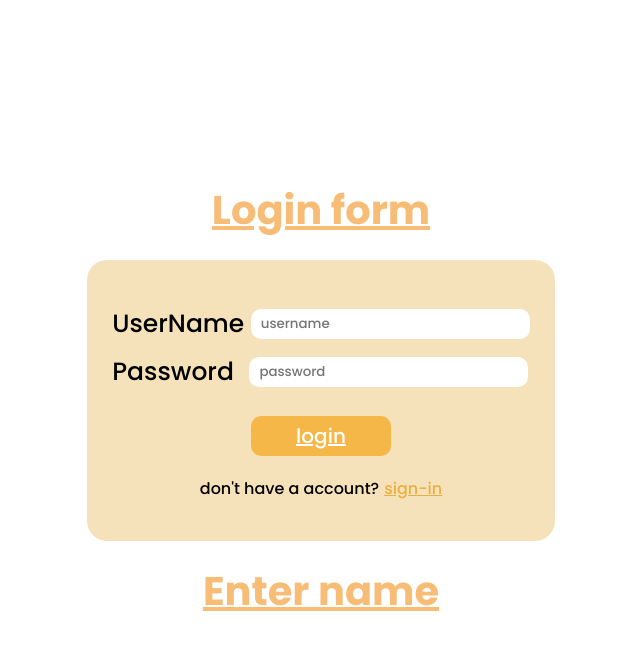
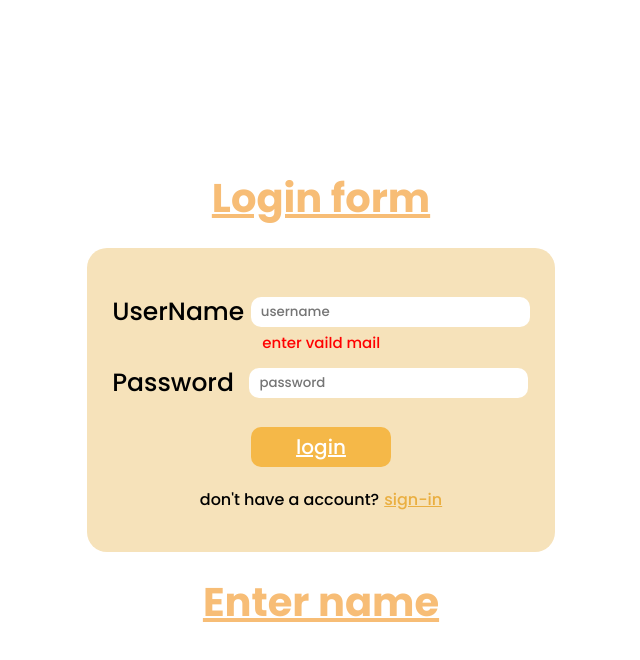
Before and after one commit to roopesh-jsp/loginForm-BasicJs, a plain HTML site: page index.html in a window 1280 px wide. Both pictures are taken after a click on the link "login". Shown: the whole page, without its empty margins (319-959 px from the left). Drawn offline with Linux system fonts and the light colour scheme.

Commit message:
2nd commit

```diff
--- a/index.html
+++ b/index.html
@@ -14,10 +14,12 @@
             <div class="in name">
                 <label for="name">UserName</label>
                 <input type="text" id="name" placeholder="username">
+                <div class="mail_error">enter vaild mail</div>
              </div>
              <div class="in password">
                 <label for="password">Password</label>
                 <input type="password" id="password" placeholder="password">
+                <div class="pass_error">enter vaild password</div>
              </div>
              <div class="login">
                 <a href="#" class="btn">login</a>
--- a/script.js
+++ b/script.js
@@ -1,4 +1,5 @@
 'use strict';
+
 
 
 document.querySelector('.btn').addEventListener('click',function(){
@@ -6,9 +7,13 @@ document.querySelector('.btn').addEventListener('click',function(){
     let b=document.querySelector('#password').value;
     if(!a){
         document.querySelector('.msg').textContent="Enter name";
+        const email_msg=document.querySelector('.mail_error')
+        email_msg.style.display="block";
     }
     else if(!b){
         document.querySelector('.msg').textContent="enter pasword";
+        const pass_msg=document.querySelector('.pass_error')
+        pass_msg.style.display="block";
     }
     if(a && b){
         document.querySelector('.msg').textContent="loged in";
--- a/style.css
+++ b/style.css
@@ -78,3 +78,10 @@ a{
     list-style: none;
     color: rgb(234, 175, 65);
 }
+.mail_error ,.pass_error{
+    font-size: 15px;
+    color: #ff0000;
+    position: relative;
+    left:150px;
+    display: none;
+}
```
